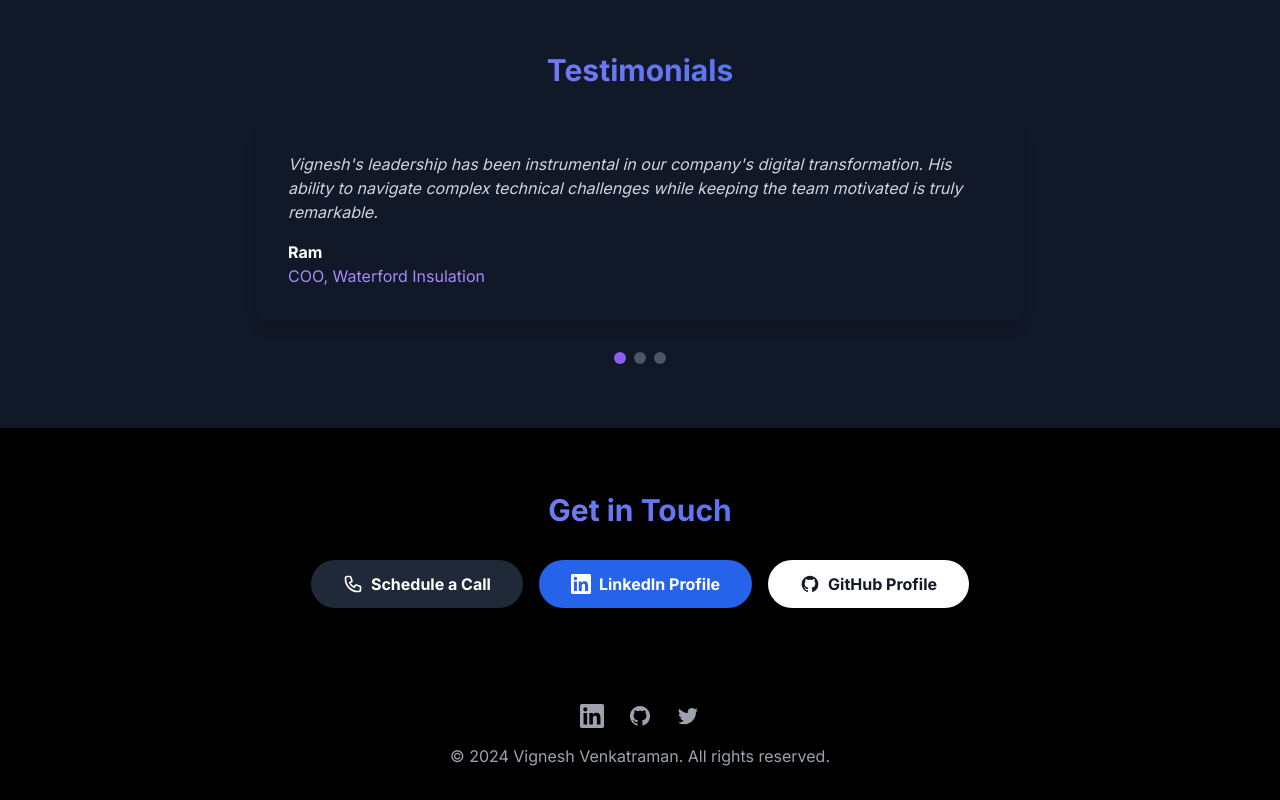
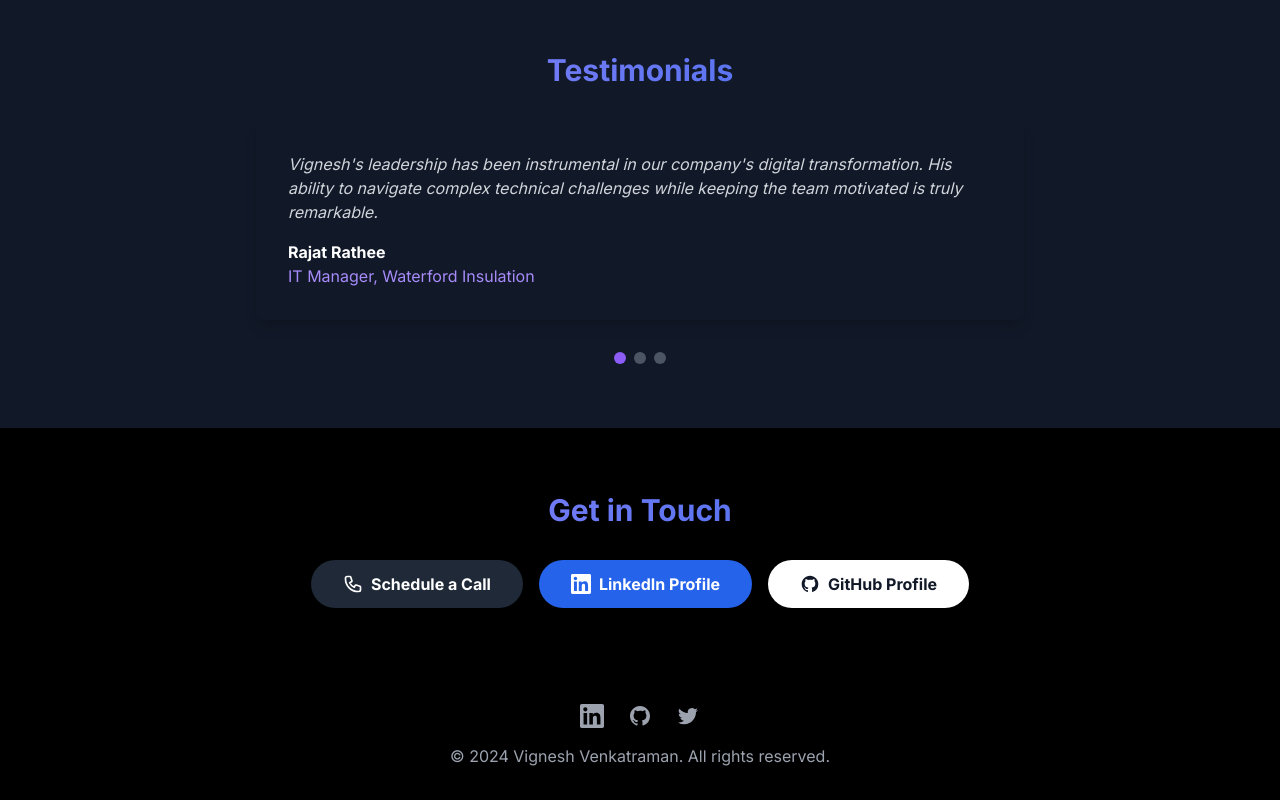
Before and after one commit to vigneshvenkat/senior-it-lead-portfolio, a Next.js app: page /vigneshvenkat.github.io/ in a window 1280 px wide. Shown: the part 2136-2936 px from the top of the page. Built offline with nearby package versions, Linux system fonts and the light colour scheme.

Commit message:
Updated Testimonials

```diff
--- a/src/components/Testimonials.tsx
+++ b/src/components/Testimonials.tsx
@@ -5,8 +5,8 @@ const testimonials =
 
  [
   {
-    name: "Ram",
-    position: "COO, Waterford Insulation",
+    name: "Rajat Rathee",
+    position: "IT Manager, Waterford Insulation",
     content: "Vignesh's leadership has been instrumental in our company's digital transformation. His ability to navigate complex technical challenges while keeping the team motivated is truly remarkable."
   },
   {
@@ -15,9 +15,9 @@ const testimonials =
     content: "Vignesh’s technical expertise helped Zoho Vault scale quickly while delivering a great user experience. Known for his empathy towards customers, he consistently goes above and beyond to understand their needs. His leadership in optimizing performance and security significantly boosted user satisfaction."
   },
   {
-    name: "Rajan",
-    position: "Senior Software Developer",
-    content: "As a team member under Vignesh's leadership, I've experienced tremendous professional growth. His mentorship and technical expertise have been invaluable to my career development."
+    name: "Hariharan Lakshmanan",
+    position: "Member leadership Staff, Zoho Corporation Private Limited",
+    content: "As a team member who has worked with Vignesh, I've experienced tremendous professional growth. His mentorship and technical expertise have been invaluable to my career development."
   }
 ]
 
```
